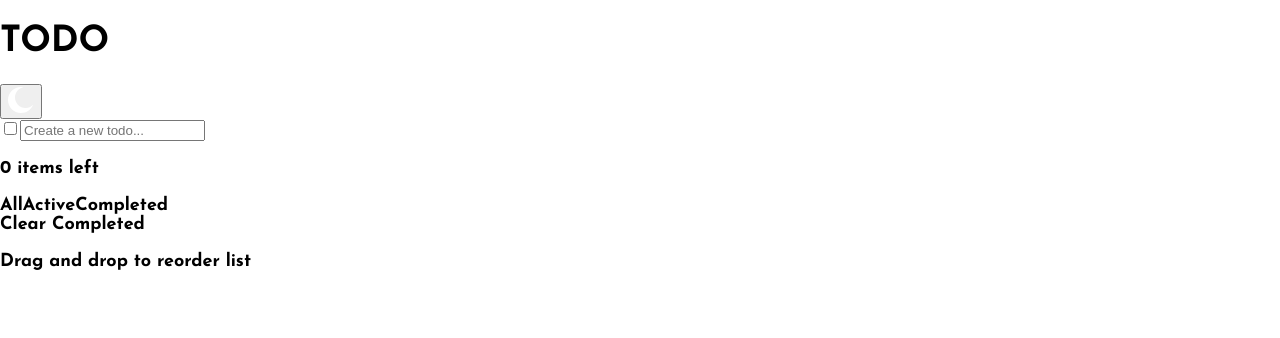
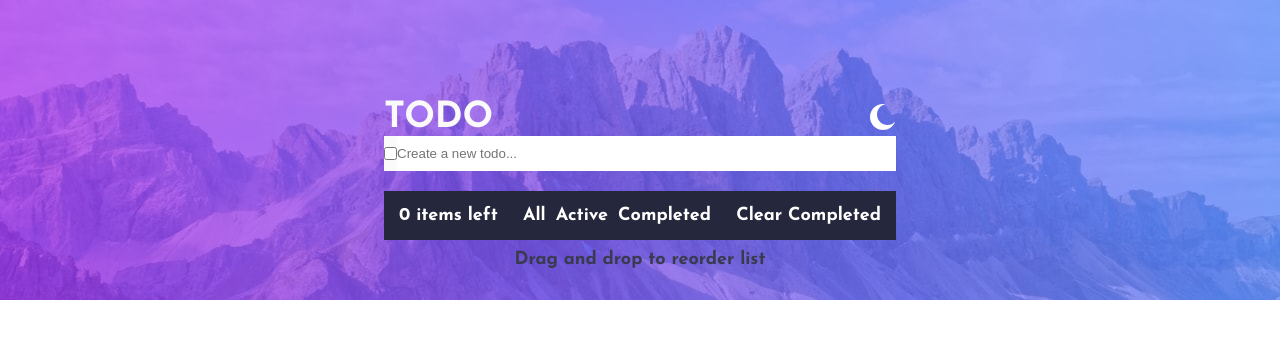
Before and after one commit to HermesPasser/todo, a React (Create React App) app: page / in a window 1280 px wide. Shown: the top 338 px of the page. Built offline with nearby package versions, Linux system fonts and the light colour scheme.

Commit message:
add general style
note that this is not respecting the color convention of neither
the light nor the black mode

```diff
--- a/src/index.css
+++ b/src/index.css
@@ -1,3 +1,8 @@
+*{
+	margin: 0;
+	padding: 0;
+}
+
 :root {
 	/* Primary */
 	--bright-blue: hsl(220, 98%, 61%);
@@ -25,20 +30,104 @@
 
 .dark {
 	/* set vars that uses the dark ones from :root */
-
 }
 
 body {
 	margin: 0;
-	-webkit-font-smoothing: antialiased;
-	-moz-osx-font-smoothing: grayscale;
+	padding-top: 100px;
 
 	font-family: 'Josefin Sans', sans-serif;
 	font-weight: 700;
 	font-size: 18px;
+
+	background-image: url('assets/bg-desktop-light.jpg');
+	background-repeat: no-repeat;
 }
 
+main {
+	width: 40%;
+	margin: auto;
+	display: flex;
+	flex-direction: column;
+	justify-content: center;
+	color: var(--very-dark-grayish-blue);
+}
+
+button  {
+	background-color: transparent;
+	background-repeat: no-repeat;
+    border: none;
+    cursor: pointer;
+    overflow: hidden;
+}
+
+h1 {
+	color: var(--very-light-gray);
+	text-align: left;
+}
+
+header {
+	display: flex;
+	justify-content: space-between;
+}
+
+header button {
+	border: none;
+}
+
+.list {
+	margin-top: 20px;
+}
+
+.list-item {
+	display: flex;
+	justify-content: space-between;
+	padding: 20px;
+	border-bottom: 1px solid #606060;
+	background-color: #25273c;
+	color: white;
+}
+
+.list-item div label {
+	margin-left: 10px;
+}
+
+.filter-wrapper {
+	display: flex;
+    justify-content: space-between;
+    padding: 15px;
+    background-color: #25273c;
+    color: white;
+}
+
+.inner-filter-wrapper span:nth-child(2) {
+	margin: 0px 10px 0px 10px;
+}
 
 ul {
     list-style-type: none;
 }
+
+.new-todo-wrapper {
+	background-color: var(--very-light-gray);
+	display: flex;
+	align-items: center;
+}
+
+.new-todo-wrapper input:nth-child(2) {
+	width: 100%;
+	padding: 10px 0 10px 0;
+}
+
+.list {
+	background-color: var(--very-light-gray);
+}
+
+input[type="text"] {
+	border: none
+}
+
+.drag-text {
+	padding-top: 10px;
+	text-align: center;
+}
```
